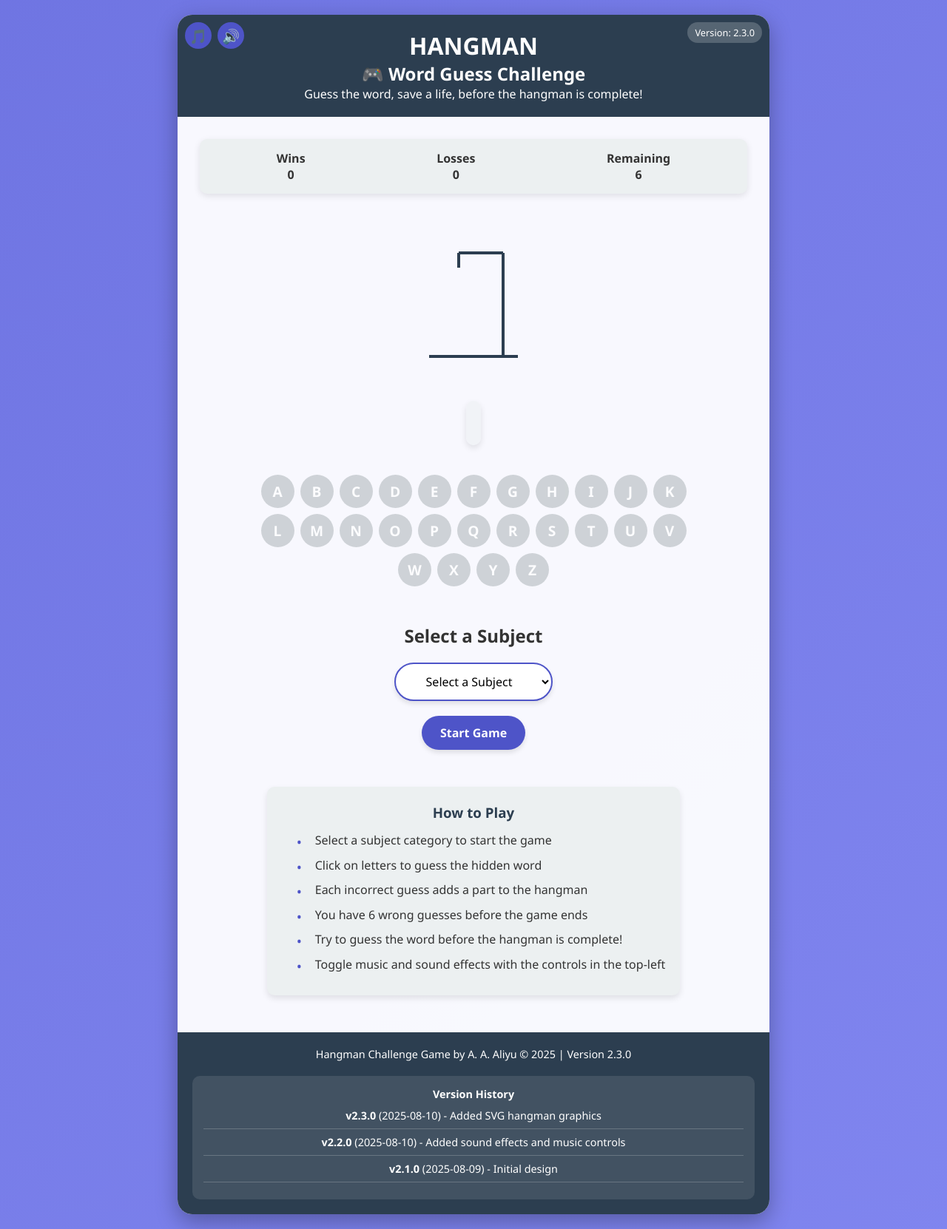
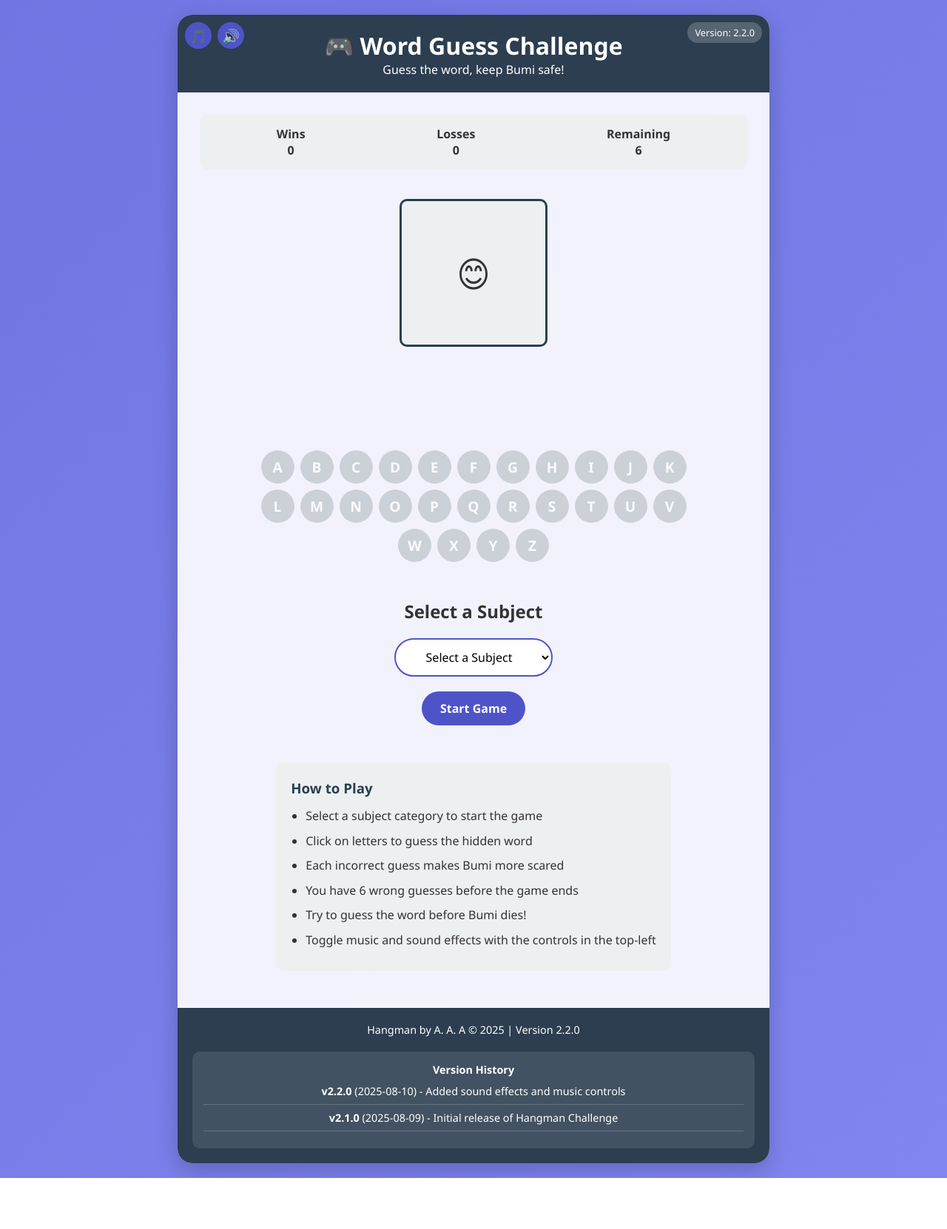
Before and after one commit to aaaliyu269/hangman, a plain HTML site: page index.html in a window 1280 px wide. Shown: the whole page at 74% size. After the commit the page ends 1593 px from the top, so only its background shows below. Drawn offline with Linux system fonts and the light colour scheme.

Commit message:
Update index.html

```diff
--- a/index.html
+++ b/index.html
@@ -3,26 +3,11 @@
 <head>
     <meta charset="UTF-8">
     <meta name="viewport" content="width=device-width, initial-scale=1.0">
-    <title>Hangman | Word Guess Challenge</title>
+    <title>Word Guess | Version 2.2.0</title>
 
-    <link rel="apple-touch-icon" sizes="57x57" href="/apple-icon-57x57.png">
-    <link rel="apple-touch-icon" sizes="60x60" href="/apple-icon-60x60.png">
-    <link rel="apple-touch-icon" sizes="72x72" href="/apple-icon-72x72.png">
-    <link rel="apple-touch-icon" sizes="76x76" href="/apple-icon-76x76.png">
-    <link rel="apple-touch-icon" sizes="114x114" href="/apple-icon-114x114.png">
-    <link rel="apple-touch-icon" sizes="120x120" href="/apple-icon-120x120.png">
-    <link rel="apple-touch-icon" sizes="144x144" href="/apple-icon-144x144.png">
-    <link rel="apple-touch-icon" sizes="152x152" href="/apple-icon-152x152.png">
-    <link rel="apple-touch-icon" sizes="180x180" href="/apple-icon-180x180.png">
-    <link rel="icon" type="image/png" sizes="192x192"  href="/android-icon-192x192.png">
-    <link rel="icon" type="image/png" sizes="32x32" href="/favicon-32x32.png">
-    <link rel="icon" type="image/png" sizes="96x96" href="/favicon-96x96.png">
-    <link rel="icon" type="image/png" sizes="16x16" href="/favicon-16x16.png">
-    <link rel="manifest" href="/manifest.json">
-    <meta name="msapplication-TileColor" content="#ffffff">
-    <meta name="msapplication-TileImage" content="/ms-icon-144x144.png">
-    <meta name="theme-color" content="#ffffff">
-
+    <!-- Version tracking -->
+    <meta name="version" content="2.2.0">
+    <meta name="build-date" content="2025-08-10">
 
     <style>
         :root {
@@ -65,9 +50,9 @@
         .container {
             width: 100%;
             max-width: 800px;
-            background: rgba(255, 255, 255, 0.95);
+            background: rgba(255, 255, 255, 0.9);
             border-radius: 20px;
-            box-shadow: 0 10px 30px rgba(0, 0, 0, 0.3);
+            box-shadow: 0 10px 30px rgba(0, 0, 0, 0.2);
             overflow: hidden;
             position: relative;
         }
@@ -138,7 +123,6 @@
             padding: 15px;
             border-radius: 10px;
             font-weight: bold;
-            box-shadow: 0 3px 10px rgba(0,0,0,0.1);
         }
 
         .score-item {
@@ -147,14 +131,18 @@
 
         .hangman-container {
             margin: 20px 0;
+        }
+
+        .hangman-image {
             width: 200px;
             height: 200px;
-            position: relative;
-        }
-
-        .hangman-svg {
-            width: 100%;
-            height: 100%;
+            background: var(--light);
+            border-radius: 10px;
+            display: flex;
+            align-items: center;
+            justify-content: center;
+            font-size: 3rem;
+            border: 3px solid var(--dark);
         }
 
         .word-display {
@@ -165,11 +153,6 @@
             text-align: center;
             min-height: 60px;
             color: var(--dark);
-            font-weight: bold;
-            padding: 10px;
-            background: rgba(236, 240, 241, 0.5);
-            border-radius: 10px;
-            box-shadow: 0 4px 8px rgba(0,0,0,0.1);
         }
 
         .letters-container {
@@ -195,35 +178,26 @@
             display: flex;
             align-items: center;
             justify-content: center;
-            box-shadow: 0 4px 6px rgba(0,0,0,0.1);
         }
 
         .letter-btn:hover:not(:disabled) {
             background: var(--secondary);
             transform: translateY(-3px);
-            box-shadow: 0 6px 10px rgba(0, 0, 0, 0.15);
+            box-shadow: 0 5px 10px rgba(0, 0, 0, 0.1);
         }
 
         .letter-btn:disabled {
             background: #bdc3c7;
             cursor: not-allowed;
             opacity: 0.7;
-            transform: none;
-            box-shadow: none;
         }
 
         .game-end {
             text-align: center;
-            padding: 30px;
+            padding: 20px;
             margin: 20px 0;
             border-radius: 10px;
             display: none;
-            animation: fadeIn 0.5s ease;
-        }
-
-        @keyframes fadeIn {
-            from { opacity: 0; transform: translateY(20px); }
-            to { opacity: 1; transform: translateY(0); }
         }
 
         .win-message {
@@ -239,14 +213,12 @@
         .game-end h3 {
             font-size: 1.8rem;
             margin-bottom: 15px;
-            color: var(--dark);
         }
 
         .controls {
             display: flex;
             gap: 15px;
             margin-top: 20px;
-            justify-content: center;
         }
 
         .btn {
@@ -261,7 +233,6 @@
             align-items: center;
             justify-content: center;
             gap: 8px;
-            box-shadow: 0 4px 6px rgba(0,0,0,0.1);
         }
 
         .btn-primary {
@@ -272,7 +243,7 @@
         .btn-primary:hover {
             background: var(--secondary);
             transform: translateY(-3px);
-            box-shadow: 0 6px 12px rgba(0, 0, 0, 0.15);
+            box-shadow: 0 5px 15px rgba(0, 0, 0, 0.2);
         }
 
         .btn-success {
@@ -280,19 +251,9 @@
             color: white;
         }
 
-        .btn-success:hover {
-            background: #43a047;
-            transform: translateY(-3px);
-        }
-
         .btn-warning {
             background: var(--warning);
             color: white;
-        }
-
-        .btn-warning:hover {
-            background: #f57c00;
-            transform: translateY(-3px);
         }
 
         .subject-selector {
@@ -313,7 +274,6 @@
             width: 100%;
             max-width: 300px;
             text-align: center;
-            box-shadow: 0 4px 6px rgba(0,0,0,0.1);
         }
 
         .instructions {
@@ -322,32 +282,19 @@
             border-radius: 10px;
             margin: 20px 0;
             line-height: 1.6;
-            box-shadow: 0 4px 8px rgba(0,0,0,0.1);
         }
 
         .instructions h3 {
             margin-bottom: 10px;
             color: var(--dark);
-            text-align: center;
         }
 
         .instructions ul {
             padding-left: 20px;
-            list-style-type: none;
         }
 
         .instructions li {
             margin-bottom: 8px;
-            position: relative;
-            padding-left: 25px;
-        }
-
-        .instructions li:before {
-            content: "•";
-            color: var(--primary);
-            position: absolute;
-            left: 0;
-            font-size: 1.2rem;
         }
 
         footer {
@@ -388,7 +335,7 @@
                 letter-spacing: 6px;
             }
 
-            .hangman-container {
+            .hangman-image {
                 width: 150px;
                 height: 150px;
             }
@@ -417,10 +364,9 @@
                 <button id="music-toggle" class="sound-btn active">🎵</button>
                 <button id="sfx-toggle" class="sound-btn active">🔊</button>
             </div>
-            <h1>HANGMAN</h1>
-            <h2>🎮 Word Guess Challenge</h2>
-            <p>Guess the word, save a life, before the hangman is complete!</p>
-            <div class="version-info">Version: 2.3.0</div>
+            <h1>🎮 Word Guess Challenge</h1>
+            <p>Guess the word, keep Bumi safe!</p>
+            <div class="version-info">Version: 2.2.0</div>
         </header>
 
         <main class="game-container">
@@ -440,9 +386,9 @@
             </div>
 
             <div class="hangman-container">
-                <svg class="hangman-svg" id="hangman-svg" viewBox="0 0 200 200" preserveAspectRatio="xMidYMid meet">
-                    <!-- SVG will be generated here -->
-                </svg>
+                <div class="hangman-image" id="hangman-image">
+                    😊
+                </div>
             </div>
 
             <div class="word-display" id="word-display">
@@ -497,26 +443,23 @@
                 <ul>
                     <li>Select a subject category to start the game</li>
                     <li>Click on letters to guess the hidden word</li>
-                    <li>Each incorrect guess adds a part to the hangman</li>
+                    <li>Each incorrect guess makes Bumi more scared</li>
                     <li>You have 6 wrong guesses before the game ends</li>
-                    <li>Try to guess the word before the hangman is complete!</li>
+                    <li>Try to guess the word before Bumi dies!</li>
                     <li>Toggle music and sound effects with the controls in the top-left</li>
                 </ul>
             </div>
         </main>
 
         <footer>
-            <p>Hangman Challenge Game by A. A. Aliyu &copy; 2025 | Version 2.3.0</p>
+            <p>Hangman by A. A. A &copy; 2025 | Version 2.2.0</p>
             <div class="version-history">
                 <h4>Version History</h4>
-                <div class="version-item">
-                    <strong>v2.3.0</strong> (2025-08-10) - Added SVG hangman graphics
-                </div>
                 <div class="version-item">
                     <strong>v2.2.0</strong> (2025-08-10) - Added sound effects and music controls
                 </div>
                 <div class="version-item">
-                    <strong>v2.1.0</strong> (2025-08-09) - Initial design
+                    <strong>v2.1.0</strong> (2025-08-09) - Initial release of Hangman Challenge
                 </div>
             </div>
         </footer>
@@ -525,33 +468,38 @@
     <!-- Audio elements for sound effects - using local files in an "audio" folder -->
     <audio id="background-music" loop>
         <source src="audio/background-music.mp3" type="audio/mpeg">
+        Your browser does not support the audio element.
     </audio>
     <audio id="correct-sound">
         <source src="audio/Open Up.mp3" type="audio/mpeg">
+        Your browser does not support the audio element.
     </audio>
     <audio id="wrong-sound">
         <source src="audio/Ping.mp3" type="audio/mpeg">
+        Your browser does not support the audio element.
     </audio>
     <audio id="win-sound">
         <source src="audio/win-sound.mp3" type="audio/mpeg">
+        Your browser does not support the audio element.
     </audio>
     <audio id="lose-sound">
         <source src="audio/lose-sound.mp3" type="audio/mpeg">
+        Your browser does not support the audio element.
     </audio>
 
     <script>
         // Game data with words for different subjects
         const wordsBySubject = {
             accounting: ["ASSET", "LIABILITY", "EQUITY", "DEBIT", "CREDIT", "REVENUE", "EXPENSE", "JOURNAL", "LEDGER", "BALANCE", "ACCOUNT", "FINANCE", "BUDGET", "FISCAL", "AUDIT", "INCOME", "TAXES", "RECEIVABLE", "PAYABLE", "DEPRECIATION", "PROFIT", "LOSS"],
-            biology: ["CELL", "GENE", "DNA", "PROTEIN", "PHOTOSYNTHESIS", "ORGANISM", "ECOSYSTEM", "HEREDITY", "EVOLUTION", "MITOCHONDRIA", "CHLOROPLAST", "NUCLEUS", "BACTERIA", "VIRUS", "SPECIES", "BIOSPHERE", "RESPIRATION", "POPULATION", "MUTATION", "ENZYME", "CHROMOSOME"],
+            biology: ["CELL", "GENE", "DNA", "PROTEIN", "PHOTOSYNTHESIS", "ORGANISM", "ECOSYSTEM", "BIOME", "MUTUALISM", "PARASITISM", "HEREDITY", "EVOLUTION", "MITOCHONDRIA", "CHLOROPLAST", "NUCLEUS", "BACTERIA", "VIRUS", "SPECIES", "BIOSPHERE", "NICHE", "RESPIRATION", "POPULATION", "MUTATION", "ENZYME", "CHROMOSOME"],
             building: ["CONCRETE", "FOUNDATION", "SCAFFOLD", "PLUMBING", "CARPENTRY", "WIRING", "BRICKLAYING", "ROOFING", "MASONRY", "INSULATION", "PLANNING", "BLUEPRINT", "SQUARE", "LEVEL", "HAMMER", "NAIL", "GIRDER", "TRUSS", "DRYWALL", "DUCTWORK", "FAUCET", "GUTTER"],
             chemistry: ["ELEMENT", "ATOM", "MOLECULE", "BONDING", "CATALYST", "SOLUTION", "REACTION", "COMPOUND", "ACID", "BASE", "ALKALINE", "PERIODIC", "NEUTRON", "PROTON", "ELECTRON", "ISOTOPE", "OXIDATION", "REDUCTION", "POLYMER", "SYNTHESIS", "VALENCE", "COMBUSTION"],
             law: ["JUDGMENT", "STATUTE", "LAWYER", "COURT", "WITNESS", "JURY", "DEFENSE", "PROSECUTION", "EVIDENCE", "CONTRACT", "TORT", "CONSTITUTION", "LEGISLATION", "CRIMINAL", "CIVIL", "PLAINTIFF", "DEFENDANT", "APPEAL", "SENTENCE", "VERDICT", "SUBPOENA", "ALIBI"],
-            medicine: ["DIAGNOSIS", "SURGERY", "SYMPTOM", "THERAPY", "ANATOMY", "PHYSIOLOGY", "PHARMACY", "HOSPITAL", "DISEASE", "TREATMENT", "PATHOLOGY", "IMMUNITY", "VIRUS", "BACTERIA", "HEART", "BLOOD", "BRAIN", "PATIENT", "DOCTOR", "PRESCRIPTION", "ANTIBIOTIC", "VACCINE"],
+            medicine: ["DIAGNOSIS", "SURGERY", "SYMPTOM", "THERAPY", "ANATOMY", "PHYSIOLOGY", "PHARMACY", "MALARIA", "HOSPITAL", "DISEASE", "TREATMENT", "PATHOLOGY", "PHYSIOTHERAPY", "CHEMOTHERAPY", "IMMUNITY", "VIRUS", "BACTERIA", "HEART", "BLOOD", "BRAIN", "PATIENT", "SHOCK", "MALAISE", "DOCTOR", "PRESCRIPTION", "ANTIBIOTIC", "VACCINE"],
             physics: ["FORCE", "ENERGY", "VECTOR", "MASS", "GRAVITY", "VELOCITY", "ACCELERATION", "MOMENTUM", "WAVELENGTH", "FRICTION", "CIRCUIT", "VOLTAGE", "CURRENT", "MAGNETISM", "NUCLEAR", "THERMODYNAMICS", "PHOTON", "QUASAR", "QUANTUM", "RELATIVITY", "ENTROPY", "DENSITY"],
-            vetMed: ["VETERINARY", "ANIMAL", "ZOONOSIS","DIAGNOSTIC", "SURGICAL", "EQUINE", "FELINE", "CANINE", "BOVINE", "AVIAN", "RADIOLOGY", "VACCINATION", "PARASITE", "TREATMENT", "SYMPTOM", "CLINIC", "PATIENT", "HEALTH", "INJECTION", "DISEASE", "ANESTHESIA", "SURGEON"],
-            animals: ["ELEPHANT", "GIRAFFE", "KANGAROO", "PANDA", "CHEETAH", "DOLPHIN", "CROCODILE", "BUTTERFLY"],
-            countries: ["CANADA", "BRAZIL", "JAPAN", "GERMANY", "AUSTRALIA", "EGYPT", "ARGENTINA", "THAILAND"],
+            vetMed: ["VETERINARY", "ANIMAL", "ZOONOSIS","DIAGNOSIS", "SURGICAL", "EQUINE", "FELINE", "CANINE", "BOVINE", "RUMINANT", "AVIAN", "SEPTICAEMIA", "RADIOLOGY", "PATHOGENESIS", "HELMINTHOSIS", "PROLAPSE", "DYSTOCIA", "THERIOGENOLOGY", "VETERINARIAN", "VACCINATION", "QUARANTINE", "ANAEMIA", "PYREXIA", "ANOREXIA", "VECTOR", "ASCITIS", "HAEMORRHAGE", "PARASITE", "TREATMENT", "SYMPTOM", "CLINIC", "PATIENT", "HEALTH", "INJECTION", "DISEASE", "ANAESTHESIA", "RABIES", "SUBCUTANEOUS", "ACUTE", "CARDIOMYOPATHY", "SURGEON"],
+            animals: ["ELEPHANT", "GIRAFFE", "WHALE", "HOESE", "KANGAROO", "PANDA", "CHEETAH", "DOLPHIN", "CROCODILE", "CAMEL", "BUTTERFLY"],
+            countries: ["NIGERIA", "SUDAN", "CHAD", "CAMEROON", "BELGIUM", "CHINA", "CANADA", "BRAZIL", "JAPAN", "GERMANY", "AUSTRALIA", "EGYPT", "ARGENTINA", "THAILAND"],
             programming: ["FUNCTION", "VARIABLE", "ALGORITHM", "DATABASE", "FRAMEWORK", "INTERFACE", "JAVASCRIPT", "RESPONSIVE"],
             science: ["MOLECULE", "GRAVITY", "EVOLUTION", "BIOLOGY", "CHEMISTRY", "ASTRONOMY", "ELECTRON", "VOLCANO"],
             sports: ["BASKETBALL", "FOOTBALL", "TENNIS", "SWIMMING", "VOLLEYBALL", "BASEBALL", "HOCKEY", "GYMNASTICS"]
@@ -571,57 +519,20 @@
             sfxEnabled: true
         };
 
-        // Hangman SVG stages
+        // Hangman stages (using emoji for simplicity)
         const hangmanStages = [
-            // Stage 0: Empty
-            `<path d="M40,180 L160,180 M140,180 L140,40 M140,40 L80,40 M80,40 L80,60" stroke="#2c3e50" stroke-width="4" fill="none"/>`,
-
-            // Stage 1: Head
-            `<path d="M40,180 L160,180 M140,180 L140,40 M140,40 L80,40 M80,40 L80,60" stroke="#2c3e50" stroke-width="4" fill="none"/>
-             <circle cx="80" cy="80" r="20" stroke="#2c3e50" stroke-width="4" fill="none"/>`,
-
-            // Stage 2: Body
-            `<path d="M40,180 L160,180 M140,180 L140,40 M140,40 L80,40 M80,40 L80,60" stroke="#2c3e50" stroke-width="4" fill="none"/>
-             <circle cx="80" cy="80" r="20" stroke="#2c3e50" stroke-width="4" fill="none"/>
-             <line x1="80" y1="100" x2="80" y2="140" stroke="#2c3e50" stroke-width="4"/>`,
-
-            // Stage 3: Left Arm
-            `<path d="M40,180 L160,180 M140,180 L140,40 M140,40 L80,40 M80,40 L80,60" stroke="#2c3e50" stroke-width="4" fill="none"/>
-             <circle cx="80" cy="80" r="20" stroke="#2c3e50" stroke-width="4" fill="none"/>
-             <line x1="80" y1="100" x2="80" y2="140" stroke="#2c3e50" stroke-width="4"/>
-             <line x1="80" y1="120" x2="60" y2="100" stroke="#2c3e50" stroke-width="4"/>`,
-
-            // Stage 4: Right Arm
-            `<path d="M40,180 L160,180 M140,180 L140,40 M140,40 L80,40 M80,40 L80,60" stroke="#2c3e50" stroke-width="4" fill="none"/>
-             <circle cx="80" cy="80" r="20" stroke="#2c3e50" stroke-width="4" fill="none"/>
-             <line x1="80" y1="100" x2="80" y2="140" stroke="#2c3e50" stroke-width="4"/>
-             <line x1="80" y1="120" x2="60" y2="100" stroke="#2c3e50" stroke-width="4"/>
-             <line x1="80" y1="120" x2="100" y2="100" stroke="#2c3e50" stroke-width="4"/>`,
-
-            // Stage 5: Left Leg
-            `<path d="M40,180 L160,180 M140,180 L140,40 M140,40 L80,40 M80,40 L80,60" stroke="#2c3e50" stroke-width="4" fill="none"/>
-             <circle cx="80" cy="80" r="20" stroke="#2c3e50" stroke-width="4" fill="none"/>
-             <line x1="80" y1="100" x2="80" y2="140" stroke="#2c3e50" stroke-width="4"/>
-             <line x1="80" y1="120" x2="60" y2="100" stroke="#2c3e50" stroke-width="4"/>
-             <line x1="80" y1="120" x2="100" y2="100" stroke="#2c3e50" stroke-width="4"/>
-             <line x1="80" y1="140" x2="60" y2="160" stroke="#2c3e50" stroke-width="4"/>`,
-
-            // Stage 6: Right Leg (complete)
-            `<path d="M40,180 L160,180 M140,180 L140,40 M140,40 L80,40 M80,40 L80,60" stroke="#2c3e50" stroke-width="4" fill="none"/>
-             <circle cx="80" cy="80" r="20" stroke="#2c3e50" stroke-width="4" fill="none"/>
-             <line x1="80" y1="100" x2="80" y2="140" stroke="#2c3e50" stroke-width="4"/>
-             <line x1="80" y1="120" x2="60" y2="100" stroke="#2c3e50" stroke-width="4"/>
-             <line x1="80" y1="120" x2="100" y2="100" stroke="#2c3e50" stroke-width="4"/>
-             <line x1="80" y1="140" x2="60" y2="160" stroke="#2c3e50" stroke-width="4"/>
-             <line x1="80" y1="140" x2="100" y2="160" stroke="#2c3e50" stroke-width="4"/>
-             <circle cx="75" cy="75" r="2" fill="#2c3e50"/>
-             <circle cx="85" cy="75" r="2" fill="#2c3e50"/>
-             <path d="M70,85 Q80,95 90,85" stroke="#2c3e50" stroke-width="2" fill="none"/>`
+            "😊", // 0 incorrect guesses
+            "😐", // 1
+            "😕", // 2
+            "😟", // 3
+            "😨", // 4
+            "😰", // 5
+            "💀"  // 6 (game over)
         ];
 
         // DOM elements
         const elements = {
-            hangmanSvg: document.getElementById("hangman-svg"),
+            hangmanImage: document.getElementById("hangman-image"),
             wordDisplay: document.getElementById("word-display"),
             lettersContainer: document.getElementById("letters-container"),
             winMessage: document.getElementById("win-message"),
@@ -652,14 +563,23 @@
             createAlphabetButtons();
             updateGameDisplay();
 
+            // Load sound settings from localStorage
+            const savedMusic = localStorage.getItem("musicEnabled");
+            if (savedMusic !== null) {
+                gameState.musicEnabled = savedMusic === "true";
+                elements.musicToggle.classList.toggle("active", gameState.musicEnabled);
+            }
+
+            const savedSfx = localStorage.getItem("sfxEnabled");
+            if (savedSfx !== null) {
+                gameState.sfxEnabled = savedSfx === "true";
+                elements.sfxToggle.classList.toggle("active", gameState.sfxEnabled);
+            }
+
             // Set initial music state
             if (gameState.musicEnabled) {
                 elements.backgroundMusic.volume = 0.3;
-                try {
-                    elements.backgroundMusic.play();
-                } catch (e) {
-                    console.log("Autoplay blocked by browser");
-                }
+                elements.backgroundMusic.play().catch(e => console.log("Autoplay blocked by browser"));
             }
 
             // Event listeners
@@ -681,6 +601,7 @@
         function toggleMusic() {
             gameState.musicEnabled = !gameState.musicEnabled;
             elements.musicToggle.classList.toggle("active", gameState.musicEnabled);
+            localStorage.setItem("musicEnabled", gameState.musicEnabled);
 
             if (gameState.musicEnabled) {
                 elements.backgroundMusic.play();
@@ -693,6 +614,7 @@
         function toggleSfx() {
             gameState.sfxEnabled = !gameState.sfxEnabled;
             elements.sfxToggle.classList.toggle("active", gameState.sfxEnabled);
+            localStorage.setItem("sfxEnabled", gameState.sfxEnabled);
         }
 
         // Play sound effect
@@ -735,6 +657,11 @@
             // Hide win/lose messages
             elements.winMessage.style.display = "none";
             elements.loseMessage.style.display = "none";
+
+            // Play background music if enabled
+            if (gameState.musicEnabled) {
+                elements.backgroundMusic.play();
+            }
 
             updateGameDisplay();
         }
@@ -786,9 +713,8 @@
 
         // Update the game display
         function updateGameDisplay() {
-            // Update hangman SVG
-            const stage = Math.min(gameState.incorrectGuesses, hangmanStages.length - 1);
-            elements.hangmanSvg.innerHTML = hangmanStages[stage];
+            // Update hangman image
+            elements.hangmanImage.textContent = hangmanStages[gameState.incorrectGuesses];
 
             // Update word display
             let displayText = "";
```
